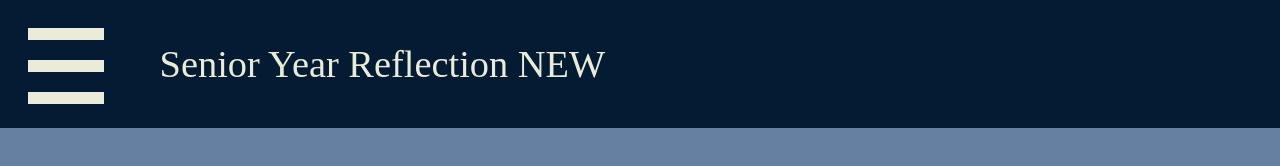
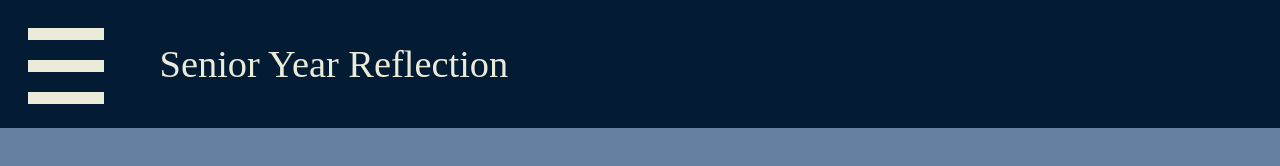
Before and after one commit to tytytyty74/senior-year, a plain HTML site: page index.html in a window 1280 px wide. Drawn offline with Linux system fonts and the light colour scheme.

Commit message:
initial commit

```diff
--- a/index.html
+++ b/index.html
@@ -16,7 +16,7 @@
                 </td>
                 <td id="title" valign="center">
                     <div id="myHeader">
-                        Senior Year Reflection NEW
+                        Senior Year Reflection
                     </div>
                 </td>
             </tr>
```
